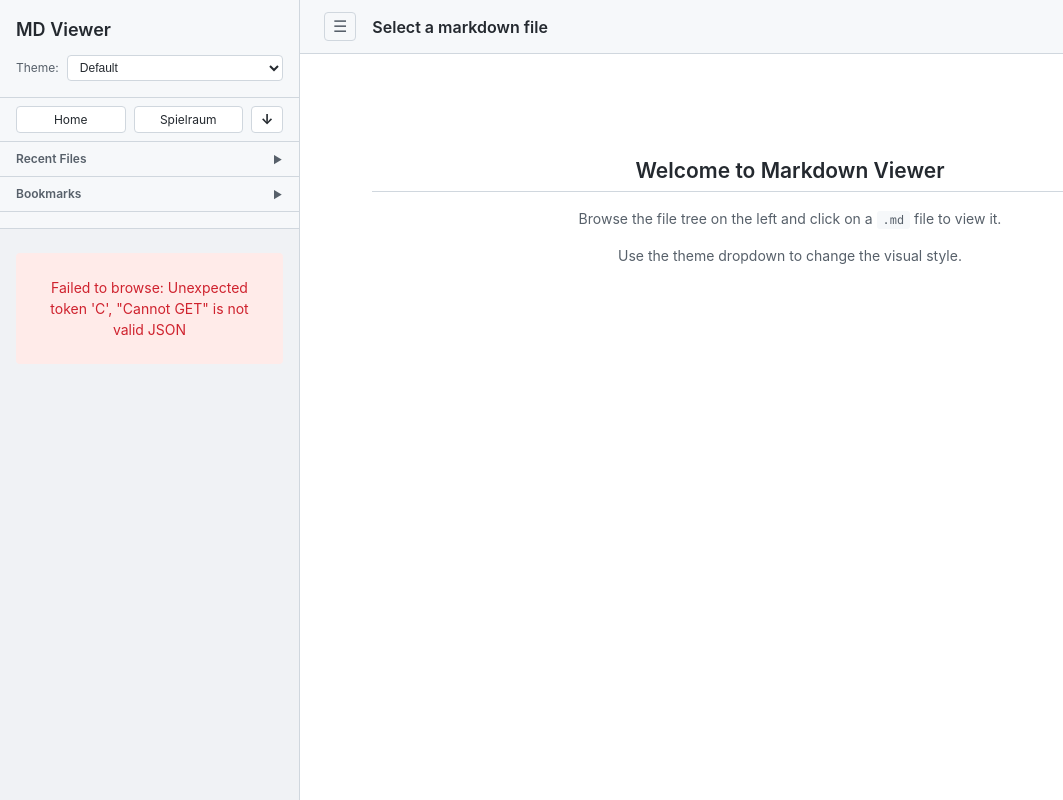
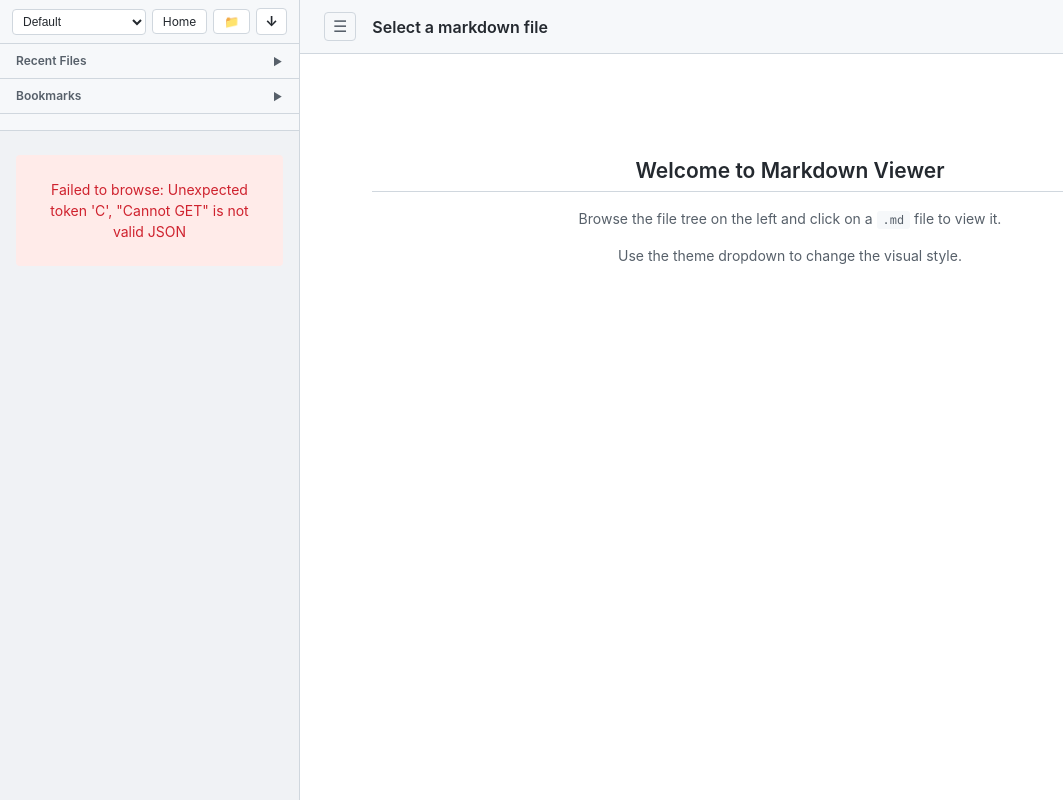
Before and after one commit to iraum/md-viewer, a Flask app: page / in a window 1280 px wide. Shown: the whole page, without its empty margins (0-1063 px from the left). Run offline with Flask 3, Linux system fonts and the light colour scheme; some libraries are stand-ins or nearby versions.

Commit message:
Simplify sidebar header and remove view toggle button
Consolidate sidebar-header, theme-selector, and nav-controls into a single
sidebar-controls row. Remove the raw/formatted view toggle and metadata icons.

Co-Authored-By: Claude Opus 4.5 <noreply@anthropic.com>

```diff
--- a/static/css/main.css
+++ b/static/css/main.css
@@ -67,33 +67,20 @@ html, body {
     margin-left: 0;
 }
 
-.sidebar-header {
-    padding: 16px;
+/* Sidebar Controls - unified theme selector and nav buttons */
+.sidebar-controls {
+    display: flex;
+    align-items: center;
+    gap: 6px;
+    padding: 8px 12px;
     border-bottom: 1px solid var(--border-color);
     background: var(--bg-secondary);
 }
 
-.sidebar-header h1 {
-    font-size: 18px;
-    font-weight: 600;
-    margin-bottom: 12px;
-    color: var(--text-primary);
-}
-
-.theme-selector {
-    display: flex;
-    align-items: center;
-    gap: 8px;
-}
-
-.theme-selector label {
-    font-size: 12px;
-    color: var(--text-secondary);
-}
-
-.theme-selector select {
+.sidebar-controls select {
     flex: 1;
-    padding: 4px 8px;
+    min-width: 60px;
+    padding: 4px 6px;
     font-size: 12px;
     border: 1px solid var(--border-color);
     border-radius: 4px;
@@ -102,18 +89,9 @@ html, body {
     cursor: pointer;
 }
 
-/* Navigation Controls */
-.nav-controls {
-    display: flex;
-    gap: 8px;
-    padding: 8px 16px;
-    border-bottom: 1px solid var(--border-color);
-    background: var(--bg-secondary);
-}
-
-.nav-btn {
-    flex: 1;
-    padding: 4px 12px;
+.sidebar-controls .nav-btn {
+    flex: 0 0 auto;
+    padding: 4px 10px;
     font-size: 12px;
     font-family: var(--font-sans);
     background: var(--bg-primary);
@@ -122,34 +100,18 @@ html, body {
     color: var(--text-primary);
     cursor: pointer;
     transition: all 0.2s ease;
-    display: flex;
-    align-items: center;
-    justify-content: center;
-    gap: 4px;
 }
 
-.nav-btn:hover {
+.sidebar-controls .nav-btn:hover {
     background: var(--bg-secondary);
     border-color: var(--accent-color);
     color: var(--accent-color);
 }
 
-.nav-btn.active {
-    background: var(--accent-color);
-    border-color: var(--accent-color);
-    color: white;
-}
-
-.nav-btn.sort-btn {
-    flex: 0 0 auto;
-    min-width: 32px;
-    padding: 4px 8px;
+.sidebar-controls .sort-btn {
     font-weight: bold;
     font-size: 14px;
-}
-
-.nav-btn.sort-btn #sort-icon {
-    display: inline-block;
+    padding: 4px 8px;
 }
 
 /* Breadcrumb */
--- a/templates/index.html
+++ b/templates/index.html
@@ -19,23 +19,13 @@
     <div class="app-container">
         <!-- Sidebar: File Browser -->
         <aside class="sidebar">
-            <div class="sidebar-header">
-                <h1>MD Viewer</h1>
-                <div class="theme-selector">
-                    <label for="theme-select">Theme:</label>
-                    <select id="theme-select">
-                        <option value="">Default</option>
-                    </select>
-                </div>
-            </div>
-            <div class="nav-controls">
-                <button id="home-btn" class="nav-btn" title="Go to home directory (/home/opc)">
-                    Home
-                </button>
-                <button id="spielraum-btn" class="nav-btn" title="Go to Spielraum (/run/media/opc/spielraum)">
-                    Spielraum
-                </button>
-                <button id="sort-toggle-btn" class="nav-btn sort-btn" title="Toggle sort order (Newest/Oldest first)">
+            <div class="sidebar-controls">
+                <select id="theme-select" title="Select theme">
+                    <option value="">Default</option>
+                </select>
+                <button id="home-btn" class="nav-btn" title="Home (/home/opc)">Home</button>
+                <button id="spielraum-btn" class="nav-btn" title="Spielraum (/run/media/opc/spielraum)">📁</button>
+                <button id="sort-toggle-btn" class="nav-btn sort-btn" title="Toggle sort order">
                     <span id="sort-icon">↓</span>
                 </button>
             </div>
```
Also changed, not shown: static/js/app.js (+1 -29 lines).
